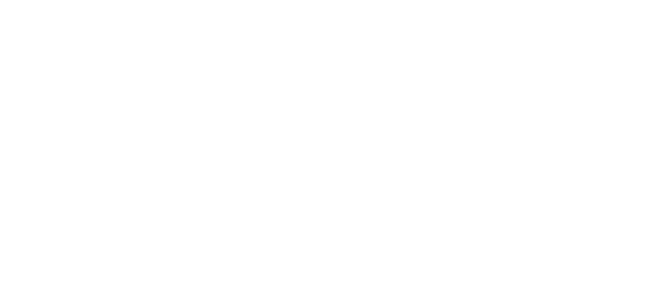
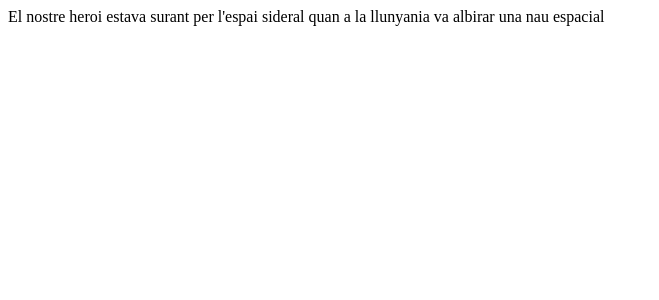
Before and after one commit to xvrmas/sprint-6, a Vue app: page / in a window 1280 px wide. Shown: the top 300 px of the page, without its empty margins (0-659 px from the left). Built offline with nearby package versions, Linux system fonts and the light colour scheme.

Commit message:
Exercici1

```diff
--- a/src/App.vue
+++ b/src/App.vue
@@ -1,7 +1,12 @@
 <template>
+  <Home></Home>
 </template>
 
 <script>
+import Home from "@/components/Home.vue";
+export default {
+  components: { Home },
+};
 </script>
 
 <style>
--- /dev/null
+++ b/src/components/Home.vue
@@ -0,0 +1,8 @@
+<template>
+   El nostre heroi estava surant per l'espai sideral quan a la llunyania va albirar una nau espacial
+</template>
+
+<script>
+</script>
+<style>
+</style>
```
Also changed, not shown: src/components/Escena.vue (added).
